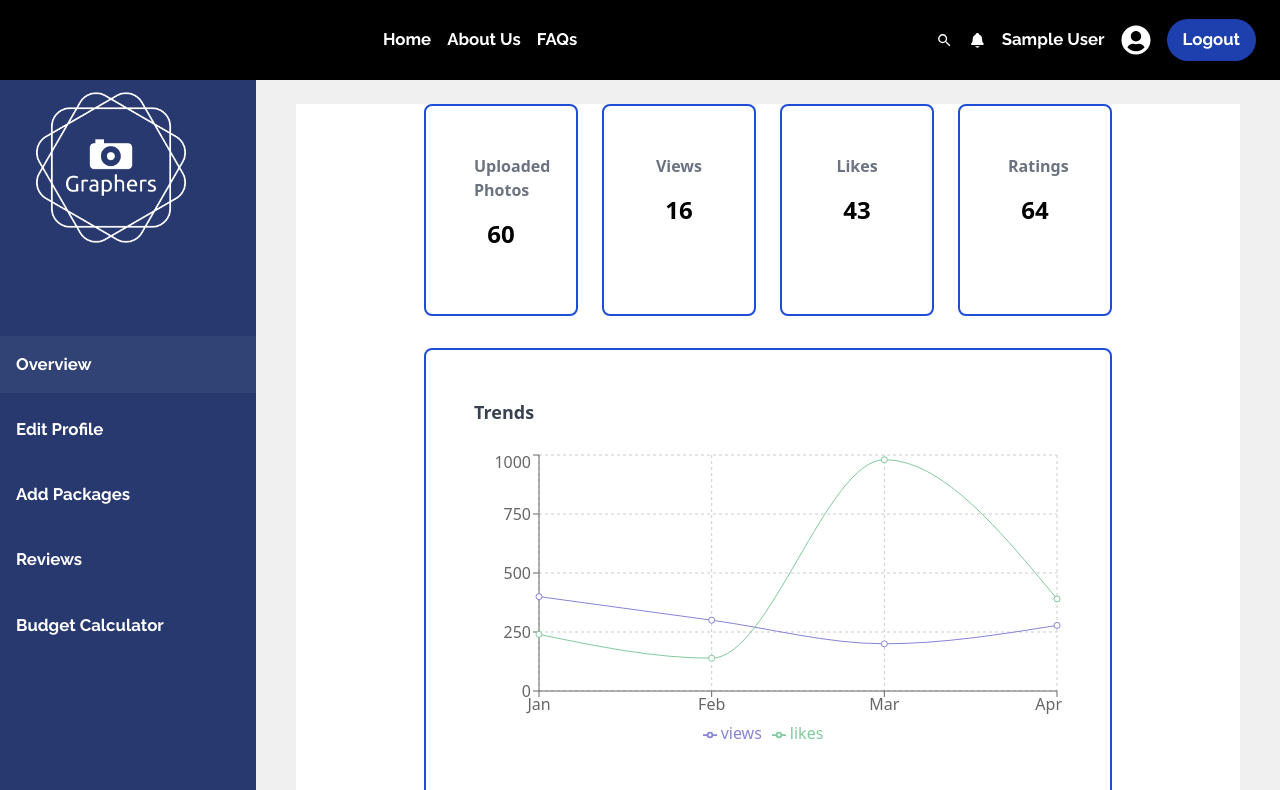
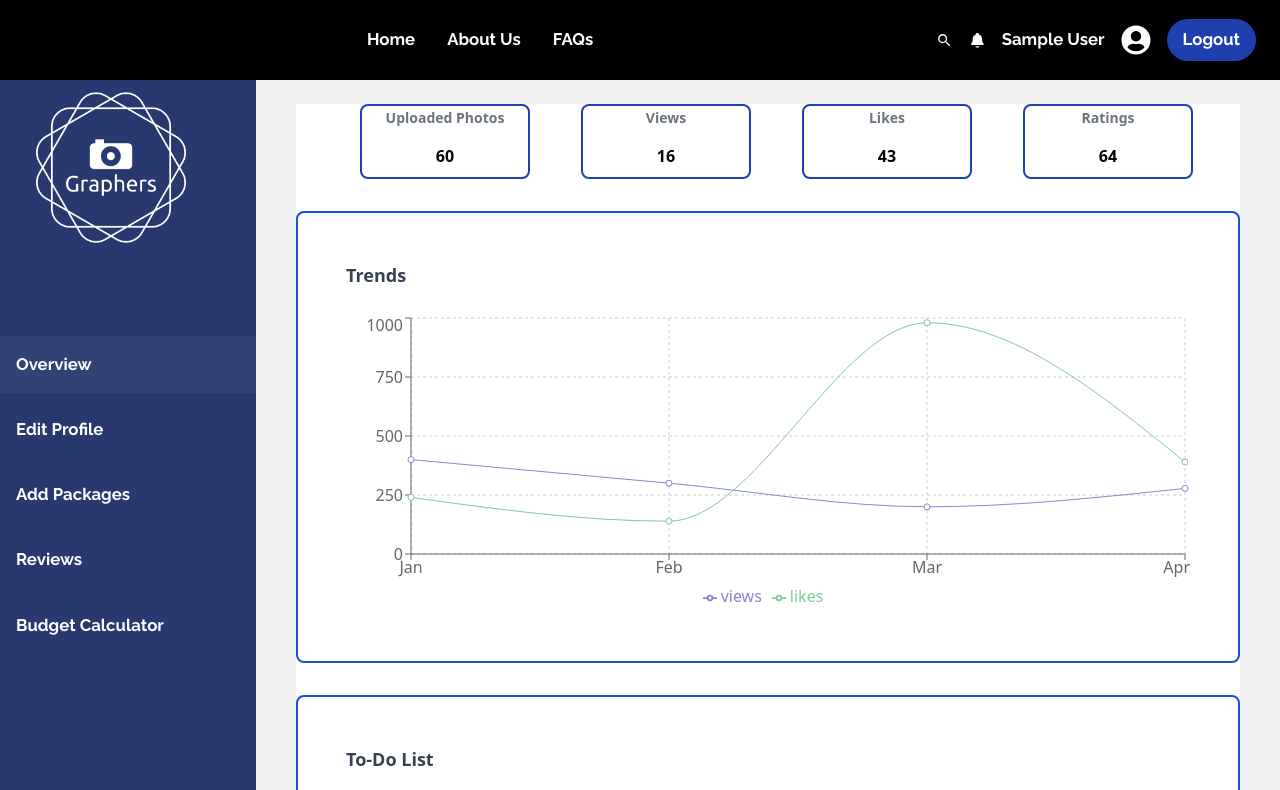
Before and after one commit to Imasha-Senadheera/Photographers, a React (Create React App) app: page /dashboard in a window 1280 px wide. Shown: the top 790 px of the page. Built offline with nearby package versions, Linux system fonts and the light colour scheme; no server answers; sample sign-in values are in the browser's storage.

Commit message:
51 Commit

```diff
--- a/src/Components/Header/Header.css
+++ b/src/Components/Header/Header.css
@@ -20,14 +20,14 @@
 }
 
 .nav-links {
-  flex-grow: 1;
+  flex-grow: 2;
   display: flex;
   justify-content: center;
 }
 
 .links {
   display: flex;
-  gap: 1rem;
+  gap: 2rem;
 }
 
 .header-actions {
--- /dev/null
+++ b/src/Components/OverView/OverView.css
@@ -0,0 +1,46 @@
+.overview-container {
+    background-color: white;
+    display: flex;
+    flex-direction: column;
+    min-height: 100vh;
+    padding: 0;
+    margin: 0;
+  }
+
+  .content-container {
+    flex-grow: 1;
+    background-color: white;
+    padding: 0;
+    margin: 0;
+    width: 100%;
+  }
+
+  .stats-grid {
+    display: grid;
+    grid-template-columns: repeat(4, 1fr);
+    gap: 0.25rem;
+    margin-bottom: 1.5rem;
+    margin-left: 4rem;
+  }
+
+  .stats-box {
+    background-color: white;
+    border: 2px solid #1e40af;
+    border-radius: 0.5rem;
+    padding: 0.075rem;
+    width: 170px;
+    text-align: center;
+  }
+
+  .stats-label {
+    color: #6b7280;
+    font-weight: 600;
+    font-size: 0.875rem;
+  }
+
+  .stats-number {
+    color: black;
+    font-weight: 600;
+    font-size: 1rem;
+    margin: 0.5rem 0;
+  }
--- a/src/Components/OverView/OverView.jsx
+++ b/src/Components/OverView/OverView.jsx
@@ -3,47 +3,38 @@ import Chart from "../../Components/OverviewComponents/Chart";
 import TodoList from "../../Components/OverviewComponents/TodoList";
 import MyCalendar from "../../Components/OverviewComponents/Calendar";
 import Footer from "../Footer/Footer";
+import "./OverView.css"; // Import the CSS file
 
 const OverView = () => {
   return (
-    <div className="bg-light-blue flex flex-col min-h-screen">
-      <div className="flex-grow bg-light-blue px-32 pb-32">
-        <div className="grid grid-cols-4 gap-6 mb-8">
-          <div className="bg-white border-2 border-blue-700 rounded-lg p-5">
-            <p className="text-gray-500 font-semibold text-center">
-              Uploaded Photos
-            </p>
-            <p className="text-black font-semibold text-2xl my-3 text-center">
-              60
-            </p>
+    <div className="overview-container">
+      <div className="content-container">
+        <div className="stats-grid">
+          <div className="stats-box">
+            <p className="stats-label">Uploaded Photos</p>
+            <p className="stats-number">60</p>
           </div>
-          <div className="bg-white border-2 border-blue-700 rounded-lg p-5">
-            <p className="text-gray-500 font-semibold text-center">Views</p>
-            <p className="text-black font-semibold text-2xl my-3 text-center">
-              16
-            </p>
+          <div className="stats-box">
+            <p className="stats-label">Views</p>
+            <p className="stats-number">16</p>
           </div>
-          <div className="bg-white border-2 border-blue-700 rounded-lg p-5">
-            <p className="text-gray-500 font-semibold text-center">Likes</p>
-            <p className="text-black font-semibold text-2xl my-3 text-center">
-              43
-            </p>
+          <div className="stats-box">
+            <p className="stats-label">Likes</p>
+            <p className="stats-number">43</p>
           </div>
-          <div className="bg-white border-2 border-blue-700 rounded-lg p-5">
-            <p className="text-gray-500 font-semibold text-center">Ratings</p>
-            <p className="text-black font-semibold text-2xl my-3 text-center">
-              64
-            </p>
+          <div className="stats-box">
+            <p className="stats-label">Ratings</p>
+            <p className="stats-number">64</p>
           </div>
         </div>
 
-        {/* Add the new components below */}
+        {/* Additional Components */}
         <Chart />
         <TodoList />
         <MyCalendar />
       </div>
 
-      {/* Footer at the bottom */}
+      {/* Footer Component */}
       <Footer />
     </div>
   );
```
